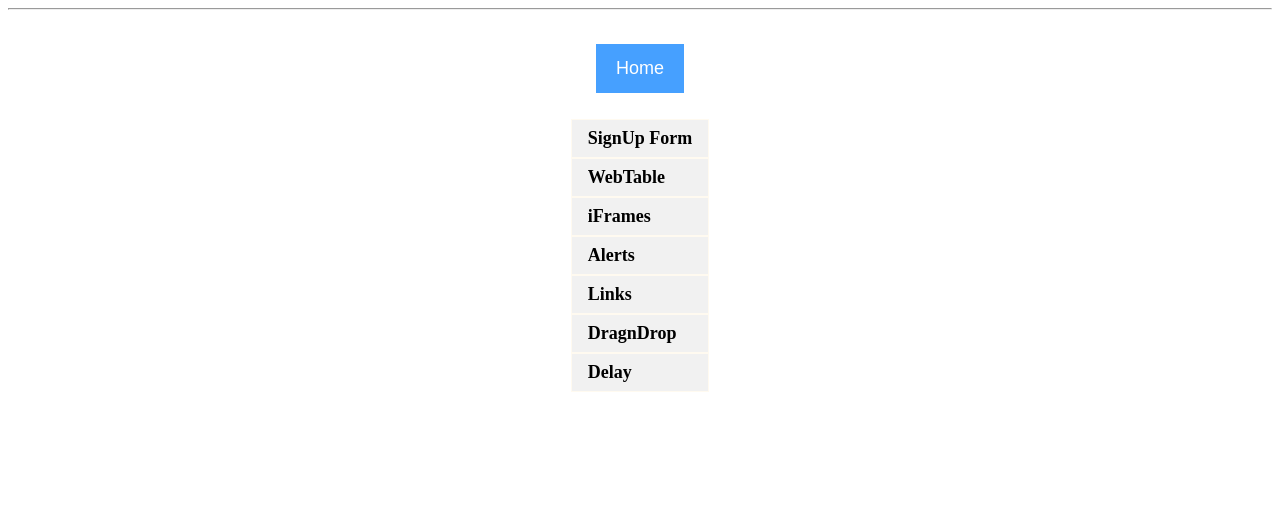
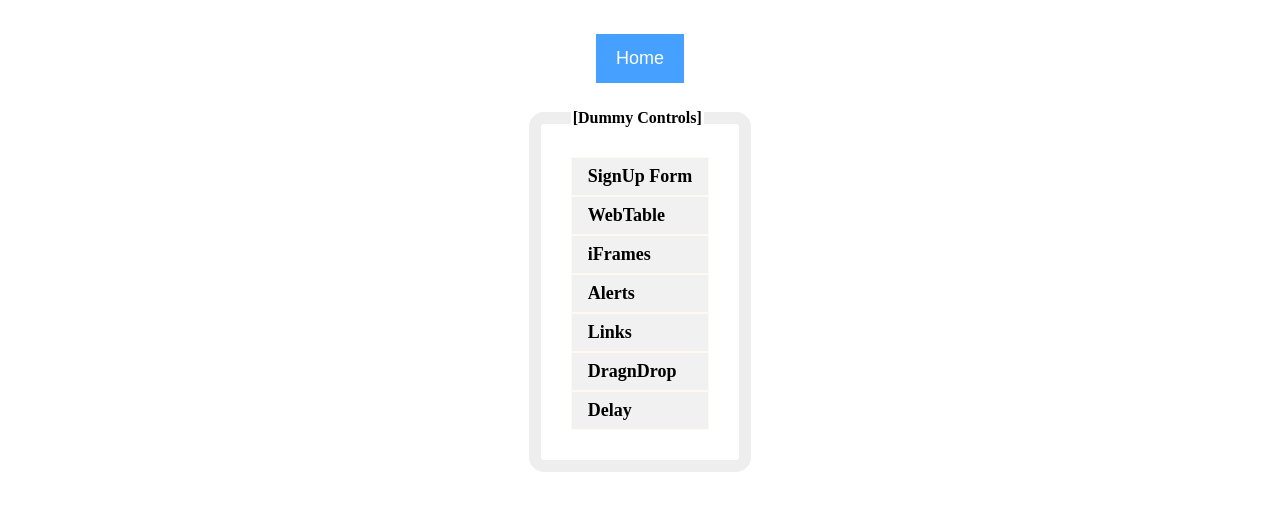
Before and after one commit to qavbox/demo, a Jekyll site: the page built from index.html, in a window 1280 px wide. Shown: the top 511 px of the page. Built offline with Jekyll 4.4.1, drawn with Linux system fonts in a browser that asks for light colours.

Commit message:
Update default.html

```diff
--- a/_layouts/default.html
+++ b/_layouts/default.html
@@ -12,7 +12,6 @@
 
 
 
-  <hr/>
 
   <br/>
 
@@ -23,9 +22,14 @@
 
     <br/>
 
+    <form id="form1">
+    <fieldset id="regform"><legend><b>[Dummy Controls]</b></legend>
     <div class="container">
       {{ content }}
     </div>
+  </fieldset>
+      </form>
+
 
     <footer>
     </footer>
```
